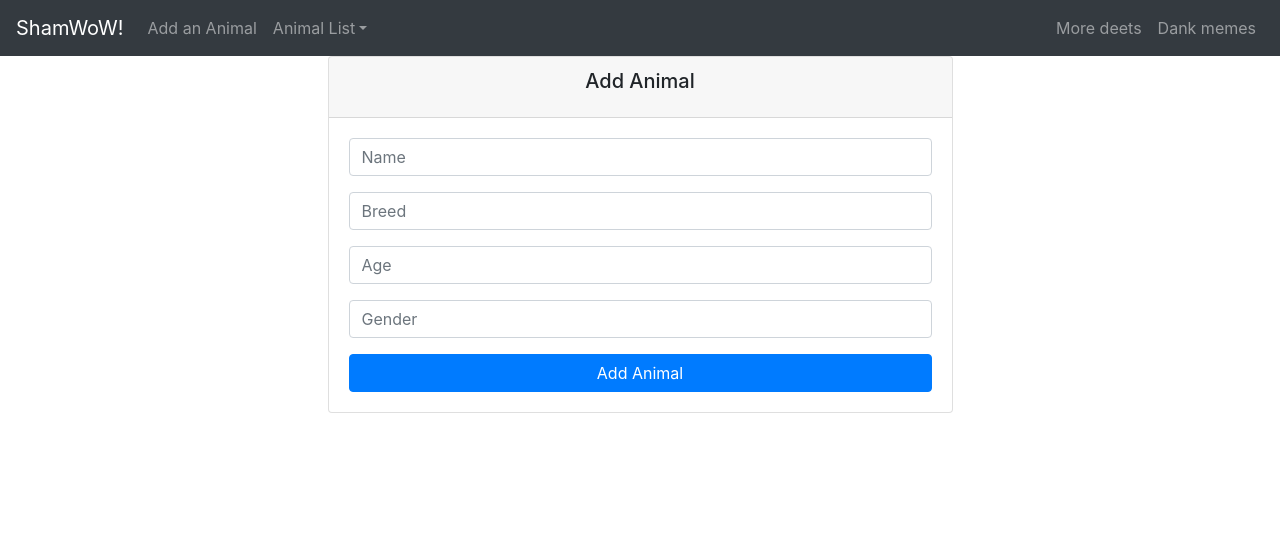
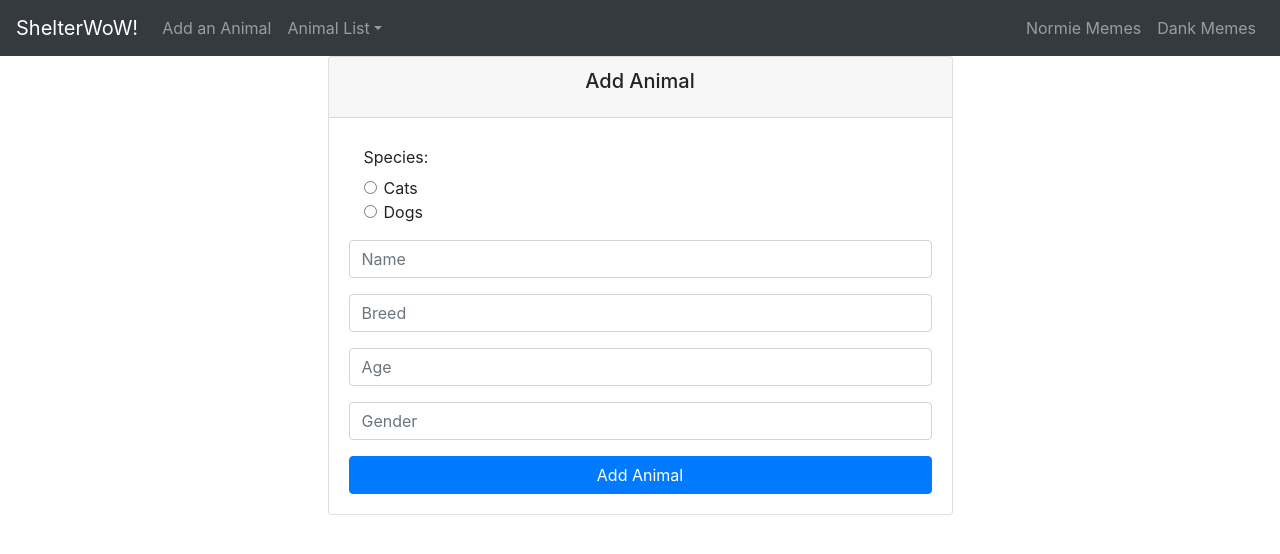
Before and after one commit to dustatron/ReactAnimalShelter, a React (Create React App) app in the folder ReactAnimalShelter/: page /add in a window 1280 px wide. Shown: the top 554 px of the page. Built offline with nearby package versions, Linux system fonts and the light colour scheme.

Commit message:
change add form to account for different animals and correct routing on submit
Co-authored-by: Steph Podolak <StephPodolak@gmail.com>
Co-authored-by: Dusty McCord <dustymccord@gmail.com>
Co-authored-by: Geoff Goetz <59552871+Pieharder@users.noreply.github.com>

```diff
--- a/ReactAnimalShelter/src/App.js
+++ b/ReactAnimalShelter/src/App.js
@@ -3,6 +3,7 @@ import './App.css';
 import AnimalControl from './Components/AnimalControl';
 import { Container } from 'react-bootstrap';
 import Header from './Components/Header';
+// import LizardPeople from './LizardPeople';
 
 function App() {
   return <AnimalControl />;
--- a/ReactAnimalShelter/src/Components/AddAnimal.js
+++ b/ReactAnimalShelter/src/Components/AddAnimal.js
@@ -2,12 +2,12 @@ import React from 'react';
 import { Row, Card, Col, Form, Button } from 'react-bootstrap';
 import { useHistory } from 'react-router-dom';
 
-function AddAnimal() {
+function AddAnimal(props) {
   const history = useHistory();
 
   const handleSubmit = (e) => {
     e.preventDefault();
-    const { name, breed, age, gender } = e.target;
+    const { name, breed, age, gender, animal } = e.target;
 
     let myHeaders = new Headers();
     myHeaders.append('Content-Type', 'application/json');
@@ -26,9 +26,12 @@ function AddAnimal() {
       redirect: 'follow'
     };
 
-    fetch('http://localhost:5000/api/cats', requestOptions)
+    fetch(`http://localhost:5000/api/${animal.value}`, requestOptions)
       .then((response) => response.text())
-      .then((result) => history.push('/list'))
+      .then((result) => {
+        props.onAnimalClick(animal.value);
+        history.push(`/list/${animal.value}`);
+      })
       .catch((error) => console.log('error', error));
   };
 
@@ -41,6 +44,16 @@ function AddAnimal() {
           </Card.Header>
           <Card.Body>
             <Form onSubmit={handleSubmit}>
+              <Form.Group>
+                <Form.Label as="legend" column sm={2}>
+                  Species:
+                </Form.Label>
+                <Col sm={10}>
+                  <Form.Check type="radio" label="Cats" name="animal" id="animal1" value="cats" />
+                  <Form.Check type="radio" label="Dogs" name="animal" id="animal2" value="dogs" />
+                </Col>
+              </Form.Group>
+
               <Form.Group>
                 <Form.Control type="text" name="name" placeholder="Name" />
               </Form.Group>
--- a/ReactAnimalShelter/src/Components/AnimalControl.js
+++ b/ReactAnimalShelter/src/Components/AnimalControl.js
@@ -4,6 +4,9 @@ import AnimalDetails from './AnimalDetails';
 import AnimalEdit from './AnimalEdit';
 import AnimalList from './AnimalList';
 import AddAnimal from './AddAnimal';
+import LizardPeople from './LizardPeople';
+import Home from './home';
+
 import { BrowserRouter as Router, Switch, Route, useParams } from 'react-router-dom';
 import Header from './Header';
 
@@ -13,6 +16,8 @@ function AnimalControl() {
   return (
     <Router>
       <Header onAnimalClick={setAnimal} />
+      <Route exact path="/" component={Home} />
+      <Route exact path="/lizardpeople" component={LizardPeople} />
       <Route
         exact
         path="/list/:type"
@@ -22,7 +27,12 @@ function AnimalControl() {
       />
       <Route path="/detail/:animalId/:type" component={AnimalDetails} />
       <Route path="/edit/:animalId/:type" component={AnimalEdit} />
-      <Route path="/add" component={AddAnimal} />
+      <Route
+        path="/add"
+        component={() => {
+          return <AddAnimal onAnimalClick={setAnimal} />;
+        }}
+      />
     </Router>
   );
 }
--- a/ReactAnimalShelter/src/Components/AnimalList.js
+++ b/ReactAnimalShelter/src/Components/AnimalList.js
@@ -61,7 +61,7 @@ function AnimalList(props) {
                 age={animal.age}
                 gender={animal.gender}
                 id={animal.catId ? animal.catId : animal.dogId}
-                link={`https://source.unsplash.com/200x200/?${animal.catId ? 'cat' : 'dog'}`}
+                link={`https://source.unsplash.com/200x200/?${animal.catId ? 'cat' : 'dog'} ${animal.breed}`}
                 onAnimalAdoption={handleAnimalAdoption}
                 key={animal.catId ? animal.catId : animal.dogId}
               />
--- a/ReactAnimalShelter/src/Components/Header.js
+++ b/ReactAnimalShelter/src/Components/Header.js
@@ -7,7 +7,9 @@ function Header(props) {
   return (
     <div>
       <Navbar collapseOnSelect expand="lg" bg="dark" variant="dark">
-        <Navbar.Brand href="#">ShamWoW!</Navbar.Brand>
+        <Navbar.Brand as={Link} to="/">
+          ShelterWoW!
+        </Navbar.Brand>
         <Navbar.Toggle aria-controls="responsive-navbar-nav" />
         <Navbar.Collapse id="responsive-navbar-nav">
           <Nav className="mr-auto">
@@ -34,13 +36,15 @@ function Header(props) {
               >
                 Dogs
               </NavDropdown.Item>
-              <NavDropdown.Item href="#">Lizard People</NavDropdown.Item>
+              <NavDropdown.Item to="/lizardpeople" as={Link}>
+                Lizard People
+              </NavDropdown.Item>
             </NavDropdown>
           </Nav>
           <Nav>
-            <Nav.Link href="#deets">More deets</Nav.Link>
+            <Nav.Link href="#normies">Normie Memes</Nav.Link>
             <Nav.Link eventKey={2} href="#memes">
-              Dank memes
+              Dank Memes
             </Nav.Link>
           </Nav>
         </Navbar.Collapse>
```
